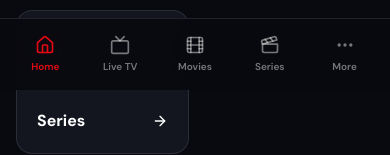
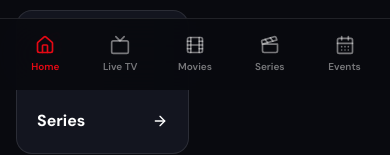
Before and after one commit to jokstream-site/jokstream-next, a React (Vite) app in the folder apps/web/: page / in a window 390 px wide. Shown: the part 754-909 px from the top of the page. Built offline with nearby package versions, Linux system fonts and the light colour scheme; no server answers.

Commit message:
Keep mobile navigation focused on five primary destinations

```diff
--- a/apps/web/src/components/BottomNav.tsx
+++ b/apps/web/src/components/BottomNav.tsx
@@ -1,4 +1,4 @@
-import { Home, Tv, Film, Clapperboard, MoreHorizontal } from 'lucide-react'
+import { Home, Tv, Film, Clapperboard, CalendarDays } from 'lucide-react'
 import { NavLink } from 'react-router-dom'
-const links=[['/', 'Home',Home],['/live','Live TV',Tv],['/movies','Movies',Film],['/series','Series',Clapperboard],['/more','More',MoreHorizontal]] as const
+const links=[['/', 'Home',Home],['/live','Live TV',Tv],['/movies','Movies',Film],['/series','Series',Clapperboard],['/events','Events',CalendarDays]] as const
 export default function BottomNav(){return <nav className="fixed inset-x-0 bottom-0 z-50 border-t border-white/10 bg-[#090a0f]/95 px-2 pb-[max(env(safe-area-inset-bottom),8px)] pt-2 backdrop-blur-xl lg:hidden"><div className="mx-auto grid max-w-xl grid-cols-5">{links.map(([to,label,Icon])=><NavLink key={to} to={to} end={to==='/'} className={({isActive})=>'flex flex-col items-center gap-1 py-2 text-[10px] font-semibold '+(isActive?'text-[#e50914]':'text-white/45')}><Icon size={20}/><span>{label}</span></NavLink>)}</div></nav>}
```
